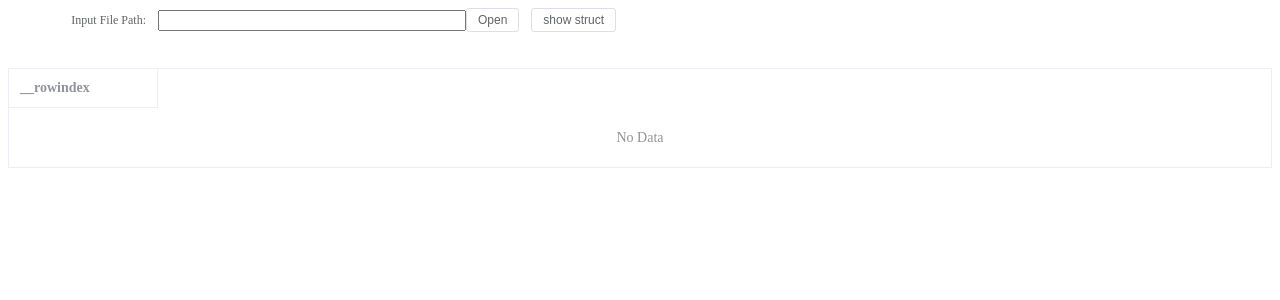
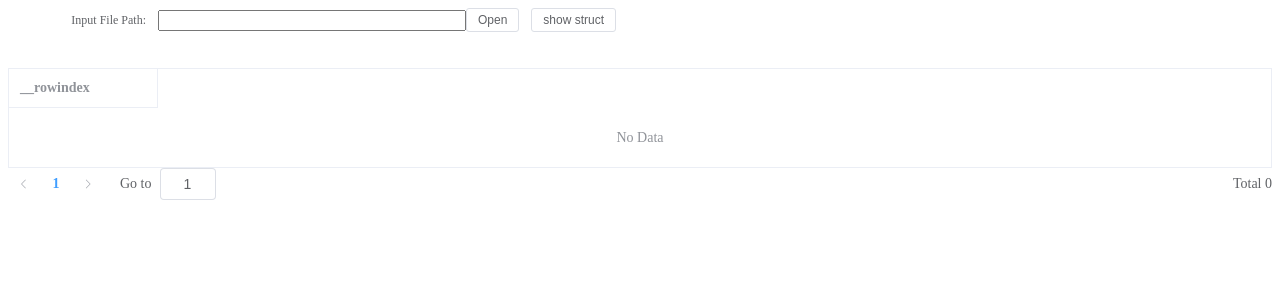
Before and after one commit to awol2005ex/orc-viewer, a Vue app: page / in a window 1280 px wide. Shown: the top 300 px of the page. Built offline with nearby package versions, Linux system fonts and the light colour scheme.

Commit message:
增加行数显示

```diff
--- a/src/App.vue
+++ b/src/App.vue
@@ -16,6 +16,8 @@ async function read_orc_file(filename:string) {
   data.value = result.rows;
 
   orc_struct.value= JSON.stringify(result.columns);
+
+  total.value = result.total;
 }
 
 const data = ref([]);
@@ -49,6 +51,12 @@ const openStruct = async () => {
   strunctdrawer.value =  !strunctdrawer.value;
 }
 
+const pageSize = ref(10);
+const total = ref(0);
+const currentPage = ref(1);
+const handleCurrentChange = (val: number) => {
+  currentPage.value=val
+}
 </script>
 
 <template>
@@ -72,8 +80,15 @@ const openStruct = async () => {
        <span :title="column.data_type"> {{ column.name }}</span>
       </template>
     </el-table-column>
+
+
   </el-table>
-
+  <el-pagination
+  @current-change="handleCurrentChange"
+  :current-page="currentPage"
+  :page-size="pageSize"
+  :total="total"
+></el-pagination>
   <el-drawer
     v-model="strunctdrawer"
     title="Struct"
```
Also changed, not shown: 1 other file (tests, documents, lock files or other folders).
